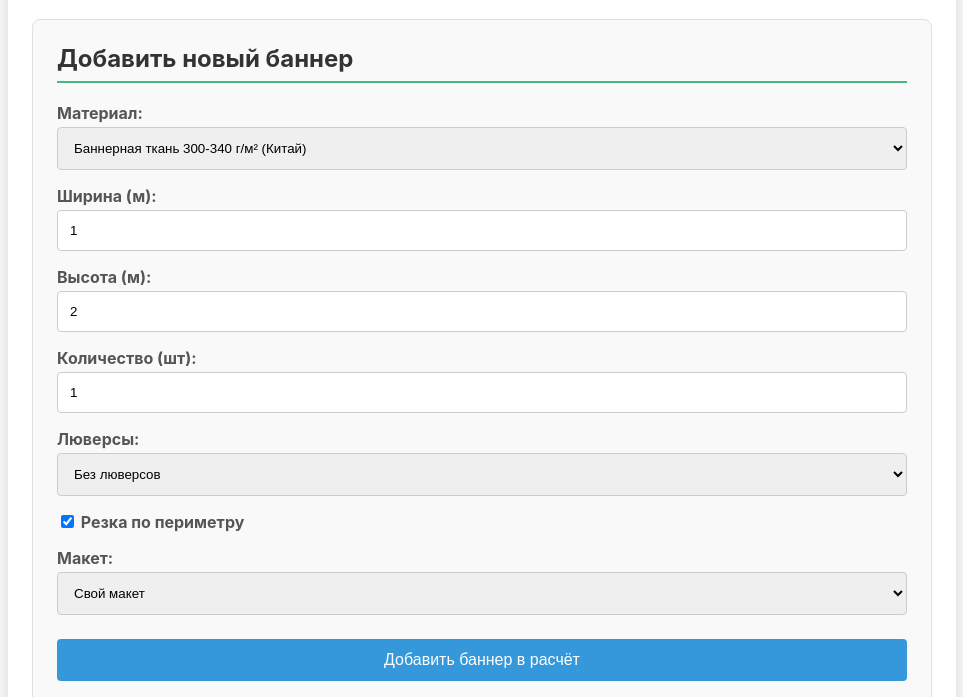
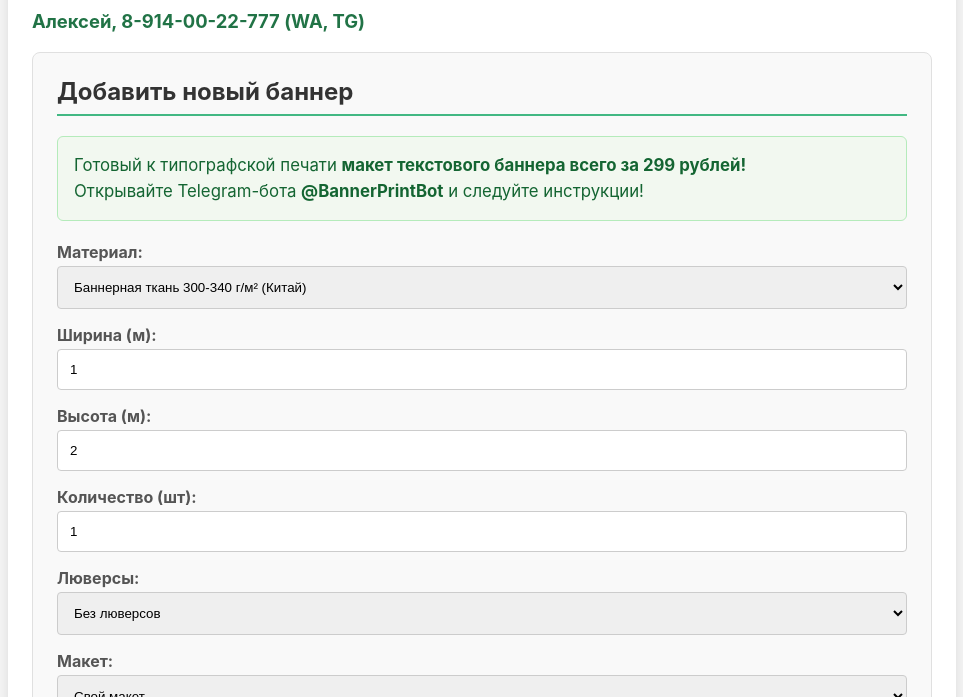
Before and after one commit to Ale007XD/Print-Price, a plain HTML site: page index.html in a window 1280 px wide. Shown: the part 103-800 px from the top of the page, without its empty margins (158-1121 px from the left). Drawn offline with nearby package versions, Linux system fonts and the light colour scheme.

Commit message:
Update index.html

```diff
--- a/index.html
+++ b/index.html
@@ -12,6 +12,8 @@
     .loading-message { text-align: center; padding: 3rem; font-size: 1.2rem; color: #555; }
     .form-container { background-color: #f9f9f9; padding: 1.5rem; border: 1px solid #e0e0e0; border-radius: 8px; margin-bottom: 2rem; }
     h1, h2, h3 { color: #333; }
+    h1 { margin-bottom: 0.4em; }
+    .contacts-header { color: #217346; font-size: 1.15rem; font-weight: bold; margin-bottom: 1.1em; }
     h2 { border-bottom: 2px solid #42b883; padding-bottom: 0.5rem; margin-top: 0; }
     label { display: block; margin-top: 1rem; font-weight: bold; color: #555; }
     input[type="number"], select { width: 100%; padding: 0.75rem; margin-top: 0.25rem; border: 1px solid #ccc; border-radius: 4px; box-sizing: border-box; }
@@ -26,16 +28,33 @@
     .order-list-item .remove-btn:hover { background: #c0392b; }
     .grand-total { margin-top: 2rem; text-align: right; border-top: 2px solid #333; padding-top: 1rem; }
     .grand-total span { color: #42b883; font-size: 2.2rem; font-weight: bold; }
+    .maket-info {
+      background: #f2f8f0;
+      color: #146532;
+      border: 1px solid #b5ebbb;
+      border-radius: 6px;
+      padding: 1rem;
+      margin-bottom: 1.3rem;
+      line-height: 1.5;
+      font-size: 1.05rem;
+    }
     hr { border: 0; border-top: 1px solid #eee; margin: 1rem 0; }
   </style>
 </head>
 <body>
   <div id="app">
     <h1>Калькулятор баннеров</h1>
+    <div class="contacts-header">
+      Алексей, <a href="tel:+79140022777" style="color:#217346;text-decoration:none;">8-914-00-22-777</a> (WA, TG)
+    </div>
     <div v-if="!prices" class="loading-message">Загрузка данных...</div>
     <div v-else>
       <div class="form-container">
         <h2>Добавить новый баннер</h2>
+        <div class="maket-info">
+          Готовый к типографской печати <b>макет текстового баннера всего за 299&nbsp;рублей!</b><br>
+          Открывайте Telegram-бота <b>@BannerPrintBot</b> и следуйте инструкции!
+        </div>
         <label for="material">Материал:</label>
         <select id="material" v-model="form.materialId">
           <option v-for="mat in prices.materials" :key="mat.id" :value="mat.id">{{ mat.name }}</option>
@@ -52,13 +71,15 @@
           <option value="corners">4 по углам</option>
           <option value="perimeter">По периметру</option>
         </select>
+        <!--
         <label><input type="checkbox" v-model="form.needsCutting"> Резка по периметру</label>
+        -->
         <label for="layout">Макет:</label>
         <select id="layout" v-model="form.layoutOption">
           <option value="none">Свой макет</option>
           <option value="create">Нужна разработка макета</option>
         </select>
-        <button @click="addItem" class="add-button">Добавить баннер в расчёт</button>
+        <button @click="exportTxt" :disabled="grandTotal === 0" class="add-button">Скачать расчёт (txt)</button>
       </div>
 
       <div class="order-list" v-if="calculatedItems.length > 0">
@@ -76,12 +97,11 @@
 
       <div class="grand-total" v-if="calculatedItems.length > 0">
         <h3>Общая стоимость заказа: <span>{{ formatCurrency(grandTotal) }}</span></h3>
-        <button @click="exportTxt" :disabled="grandTotal === 0">Скачать расчёт (txt)</button>
       </div>
     </div>
   </div>
 
-  <script src="https://unpkg.com/vue@3/dist/vue.global.js"></script>
+  <script src="./vendor/vue.global.js"></script>
   <script src="./calculation.js"></script>
   <script src="./markdownExporter.js"></script>
   <script src="./app.js"></script>
```
